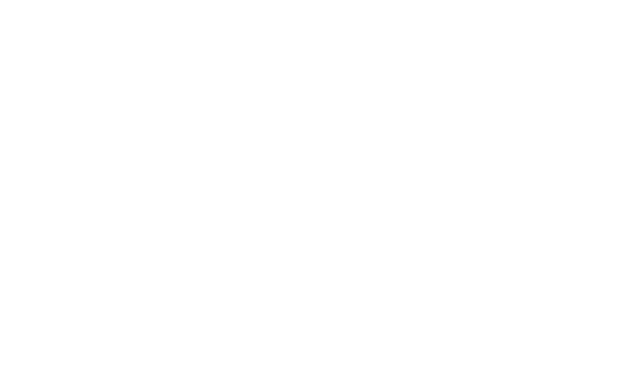
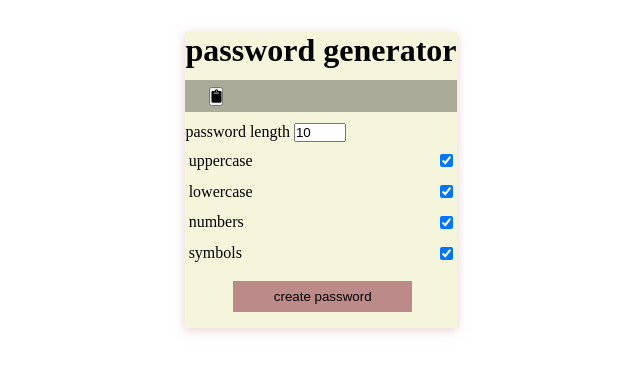
Before and after one commit to Zane-Gilfillan/Password-Generator, a plain HTML site: page index.html in a window 1280 px wide. Shown: the whole page, without its empty margins (319-959 px from the left). Drawn offline with Linux system fonts and the light colour scheme.

Commit message:
set up main js variables

```diff
--- a/index.html
+++ b/index.html
@@ -5,9 +5,51 @@
     <meta http-equiv="X-UA-Compatible" content="IE=edge">
     <meta name="viewport" content="width=device-width, initial-scale=1.0">
     <link rel="stylesheet" href="css/style.css">
-    <title>Document</title>
+    <link rel="stylesheet" href="https://cdnjs.cloudflare.com/ajax/libs/font-awesome/5.15.2/css/all.min.css" integrity="sha512-HK5fgLBL+xu6dm/Ii3z4xhlSUyZgTT9tuc/hSrtw6uzJOvgRr2a9jyxxT1ely+B+xFAmJKVSTbpM/CuL7qxO8w==" crossorigin="anonymous" />
+    <title>password || builder</title>
 </head>
 <body>
+    <div class="password__builder">
+        <div class="container">
+            <!-- heading of the box -->
+            <h1>password generator</h1>
+            <div class="password-container">
+                <span id="result"></span>
+                <button class="=btn" id="clipboard">
+                    <i class="fas fa-clipboard"></i>
+                </button>
+            </div>
+            <!-- choices for password -->
+            <div class="settings">
+                <div class="settings">
+                    <label for="#">password length</label>
+                    <input type="number" id="length" min="8" max="20" value="10">
+                </div>
+                <div class="setting">
+                    <label for="#"> uppercase</label>
+                    <input type="checkbox" id="uppercase" checked>
+                </div>
+                <div class="setting">
+                    <label for="#"> lowercase</label>
+                    <input type="checkbox" id="lowercase" checked>
+                </div>
+                <div class="setting">
+                    <label for="#"> numbers</label>
+                    <input type="checkbox" id="numbers" checked>
+                </div>
+                <div class="setting">
+                    <label for="#"> symbols</label>
+                    <input type="checkbox" id="symbols" checked>
+                </div>
+            </div>
+            <div class="btn-holder">
+                <button class="btn btn-final" id="generate">
+                    create password
+                </button>
+            </div>
+
+        </div>
+    </div>
 
 </body>
 </html>
--- a/main.js
+++ b/main.js
@@ -0,0 +1,10 @@
+//main variables to grab from settings
+
+const resultElement = document.getElementById('result');
+const lenghtElement = document.getElementById('length');
+const upperCaseElement = document.getElementById('uppercase');
+const lowerCaseElement = document.getElementById('lowercase');
+const numbersElement = document.getElementById('numbers');
+const symbolsElement = document.getElementById('symbols');
+const generateElement = document.getElementById('generate');
+const clipElement = document.getElementById('clipboard')
--- a/style.scss
+++ b/style.scss
@@ -3,3 +3,58 @@
     margin: 0px;
     box-sizing: border-box;
 }
+
+.password__builder {
+    display: flex;
+    justify-content: center;
+    align-items: center;
+    flex-direction: column;
+
+    .container {
+        background-color: beige;
+        box-shadow: 0px 2px 10px rgba($color: #d3a0a0, $alpha: .5);
+        margin: 2rem 1rem;
+        max-width: 100%;
+
+        .password-container {
+            background-color: rgba($color: #000000, $alpha: .3);
+            display: flex;
+            justify-content: flex-start;
+            align-items: center;
+            position: relative;
+            height: 2rem;
+            padding: 1rem 1.5rem;
+            margin: .7rem 0rem;
+        }
+
+        .btn-holder {
+            align-items: center;
+            margin-left: 3rem;
+
+
+            .btn-final {
+                background-color: rgb(189, 138, 138);
+                border: none;
+                cursor: pointer;
+                padding: .5rem;
+                margin: 1rem 0rem;
+                width: 80%;
+
+                .btn-final:hover {
+                    box-shadow: rgba($color: #59a376, $alpha: 1.0);
+                }
+
+            }
+        }
+
+
+    }
+
+    .setting {
+        display: flex;
+        margin-top: .4rem;
+        padding: .2rem .2rem;
+        justify-content: space-between;
+        align-items: center;
+    }
+}
```
Also changed, not shown: css/style.css, 1 other file.
